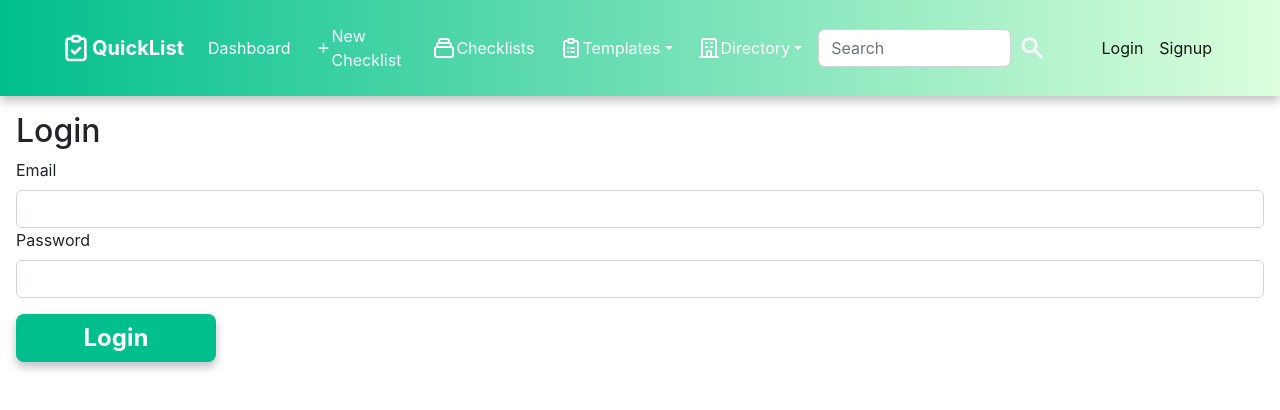
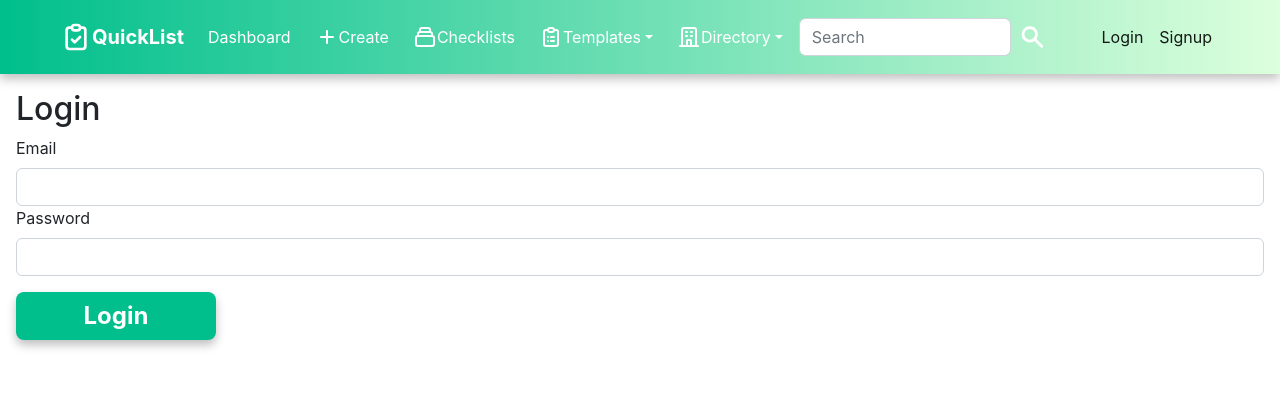
Before and after one commit to JosephThomasVasquez/rooms-frontend, a React (Create React App) app: page /user/login in a window 1280 px wide. Shown: the top 410 px of the page. Built offline with nearby package versions, Linux system fonts and the light colour scheme.

Commit message:
Updated link titles

```diff
--- a/src/checklists/ChecklistForm.jsx
+++ b/src/checklists/ChecklistForm.jsx
@@ -96,12 +96,12 @@ const ChecklistForm = ({ errorHandler }) => {
   return (
     <div className="container">
       <div className="row mb-3">
-        <h2>New Checklist</h2>
+        <h2>Create Checklist</h2>
       </div>
 
       <div className="row">
         <label htmlFor="template-selector" className="mb-1">
-          Choose Template
+          Choose Template:
         </label>
         <div className="row d-flex align-items-center">
           <div className="col-4">
--- a/src/navMenu/NavMenu.jsx
+++ b/src/navMenu/NavMenu.jsx
@@ -79,7 +79,7 @@ const NavMenu = () => {
                 href="checklists/create"
               >
                 <PlusSmIcon className="icon-nav" />
-                <div>New Checklist</div>
+                <div>Create</div>
               </Link>
             </li>
             <li className="my-auto">
```
